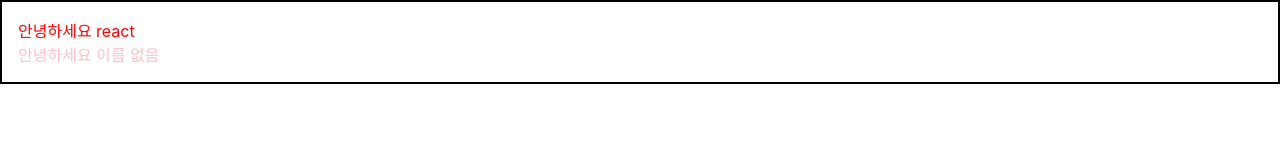
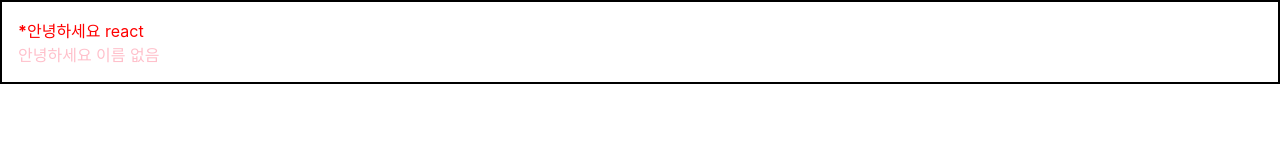
Before and after one commit to ShimHyesu/begin-react, a React (Create React App) app: page / in a window 1280 px wide. Shown: the top 160 px of the page. Built offline with nearby package versions, Linux system fonts and the light colour scheme.

Commit message:
basic_conditionalRendering

```diff
--- a/src/App.js
+++ b/src/App.js
@@ -6,7 +6,10 @@
 function App() {
   return (
     <Wrapper>
-      <Hello name = "react" color="red"/>
+      {/* 이름만 넣어준것 -> true로 간주
+      <Hello name = "react" color="red" isSpecial={true} />
+      */}
+      <Hello name = "react" color="red" isSpecial />
       <Hello color="pink"/>
     </Wrapper>
   );
--- a/src/Hello.js
+++ b/src/Hello.js
@@ -1,11 +1,16 @@
 import React from 'react';
 
 //props대신 구조분해를 이용하여 color와 name추출
-function Hello({color, name}) {
+function Hello({color, name, isSpecial}) {
     //console.log(props);
-    return <div style={{
-        color,
-    }}>안녕하세요 {name}</div>;
+    return (
+        <div style={{
+            color,
+        }}>
+            {isSpecial && <b>*</b>}
+            안녕하세요 {name}
+        </div>
+    );
 }
 
 //기본값 설정
```
